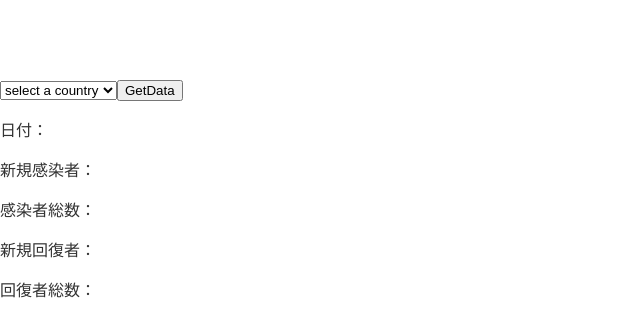
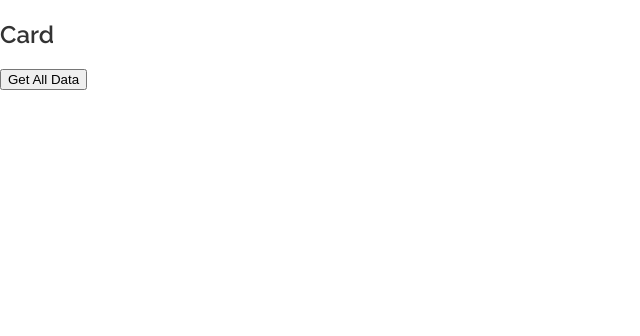
Before and after one commit to GreatMuta514/react-corona-tracker-app, a React (Create React App) app: page /world in a window 1280 px wide. Shown: the top 336 px of the page, without its empty margins (0-640 px from the left). Built offline with nearby package versions, Linux system fonts and the light colour scheme.

Commit message:
全世界の感染データ表示機能

```diff
--- a/package.json
+++ b/package.json
@@ -8,6 +8,7 @@
     "@testing-library/user-event": "^13.5.0",
     "react": "^18.2.0",
     "react-dom": "^18.2.0",
+    "react-router-dom": "^6.16.0",
     "react-scripts": "5.0.1",
     "web-vitals": "^2.1.4"
   },
--- a/src/App.js
+++ b/src/App.js
@@ -1,7 +1,10 @@
 import './App.css';
 import { useState } from "react";
+import { Route, Routes, BrowserRouter } from "react-router-dom";
 import countriesJson from "./countries.json";
 import TopPage from './pages/TopPage.js';
+import WorldPage from './pages/WorldPage.js';
+
 
 function App() {
 
@@ -15,6 +18,8 @@
       totalRecovered: "",
     }
   );
+  const [allCountriesData, setAllCountriesData] = useState([]);
+
 
   const getCountryData = () => {
       fetch(`https://monotein-books.vercel.app/api/corona-tracker/country/${country}`)
@@ -29,14 +34,27 @@
     })
   }
 
+  const getAllCountriesData = () => {
+    fetch("https://monotein-books.vercel.app/api/corona-tracker/summary")
+    .then(res => res.json())
+    .then(data => setAllCountriesData(data.Countries));
+  }
+
   return (
-    <div className="App">
-      { console.log(countryData) }
-      <TopPage countriesJson = { countriesJson }
-               setCountry = { setCountry }
-               getCountryData = { getCountryData }
-               countryData = { countryData } />
-    </div>
+    <BrowserRouter>
+      <Routes>
+        <Route path="/" element={
+          <TopPage countriesJson = { countriesJson }
+                   setCountry = { setCountry }
+                   getCountryData = { getCountryData }
+                   countryData = { countryData } />}
+          />
+        <Route path="/world" element={
+          <WorldPage allCountriesData={allCountriesData}
+                     getAllCountriesData={getAllCountriesData} />
+        } />
+      </Routes>
+    </BrowserRouter>
   );
 }
 
--- /dev/null
+++ b/src/components/Card.js
@@ -0,0 +1,18 @@
+const Card = (props) => {
+    return (
+      <div>
+       <h2>Card</h2>
+       <button onClick={props.getAllCountriesData}>Get All Data</button>
+       { props.allCountriesData.map((singleData, index) =>
+        <div key={index}>
+          { console.log(singleData) }
+          <h2>{ singleData.Country }</h2>
+          <p>新規感染者: {singleData.NewConfirmed}</p>
+          <p>感染者総数: {singleData.TotalConfirmed}</p>
+        </div>
+       ) }
+      </div>
+    );
+  }
+
+export default Card;
--- /dev/null
+++ b/src/pages/WorldPage.js
@@ -0,0 +1,13 @@
+import Card from '../components/Card.js';
+
+const WorldPage = (props) => {
+    return (
+      <div>
+        <Card allCountriesData={props.allCountriesData}
+              getAllCountriesData={props.getAllCountriesData}
+        />
+      </div>
+    );
+  }
+
+export default WorldPage;
```
Also changed, not shown: 1 other file (tests, documents, lock files or other folders).
